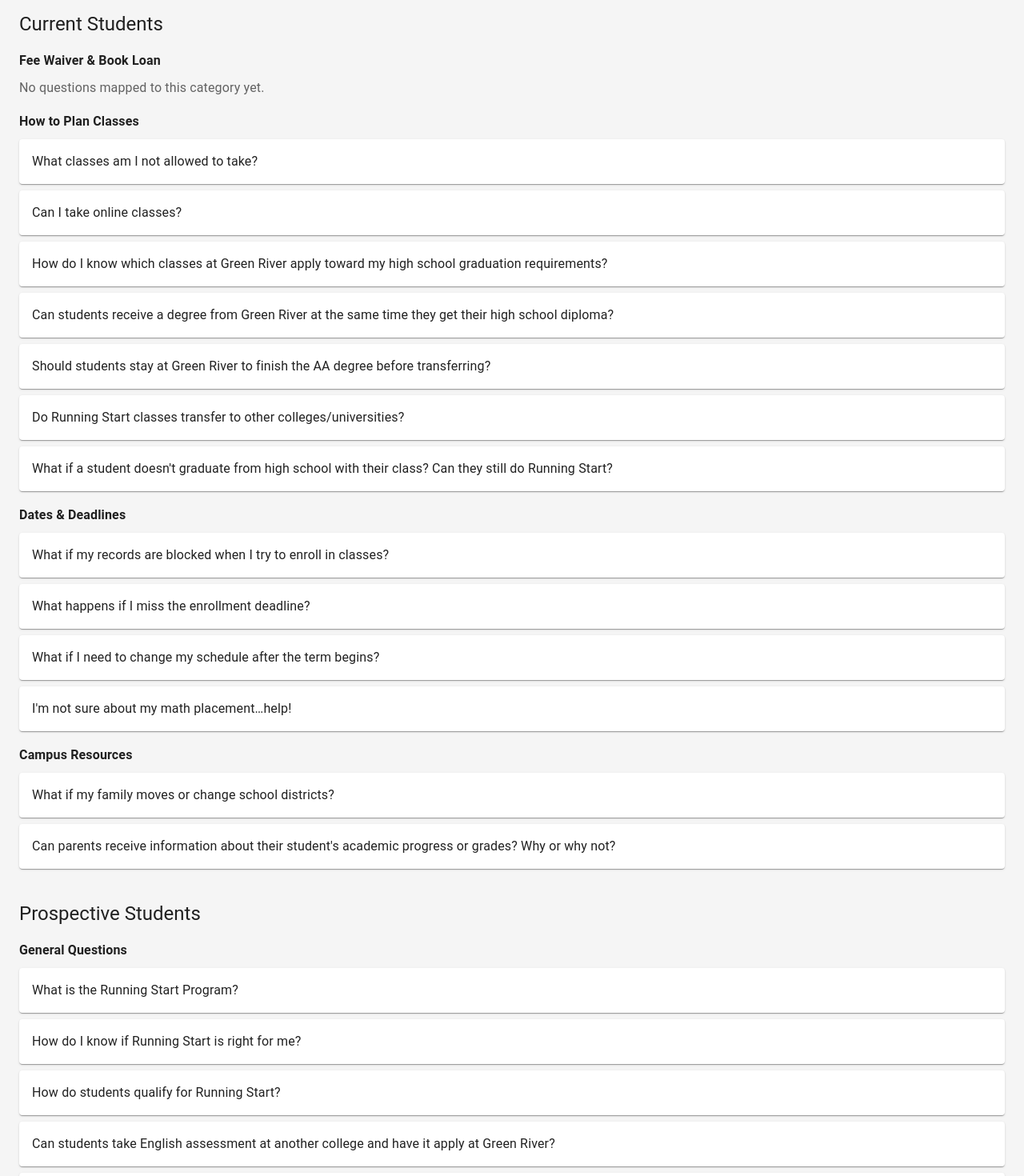
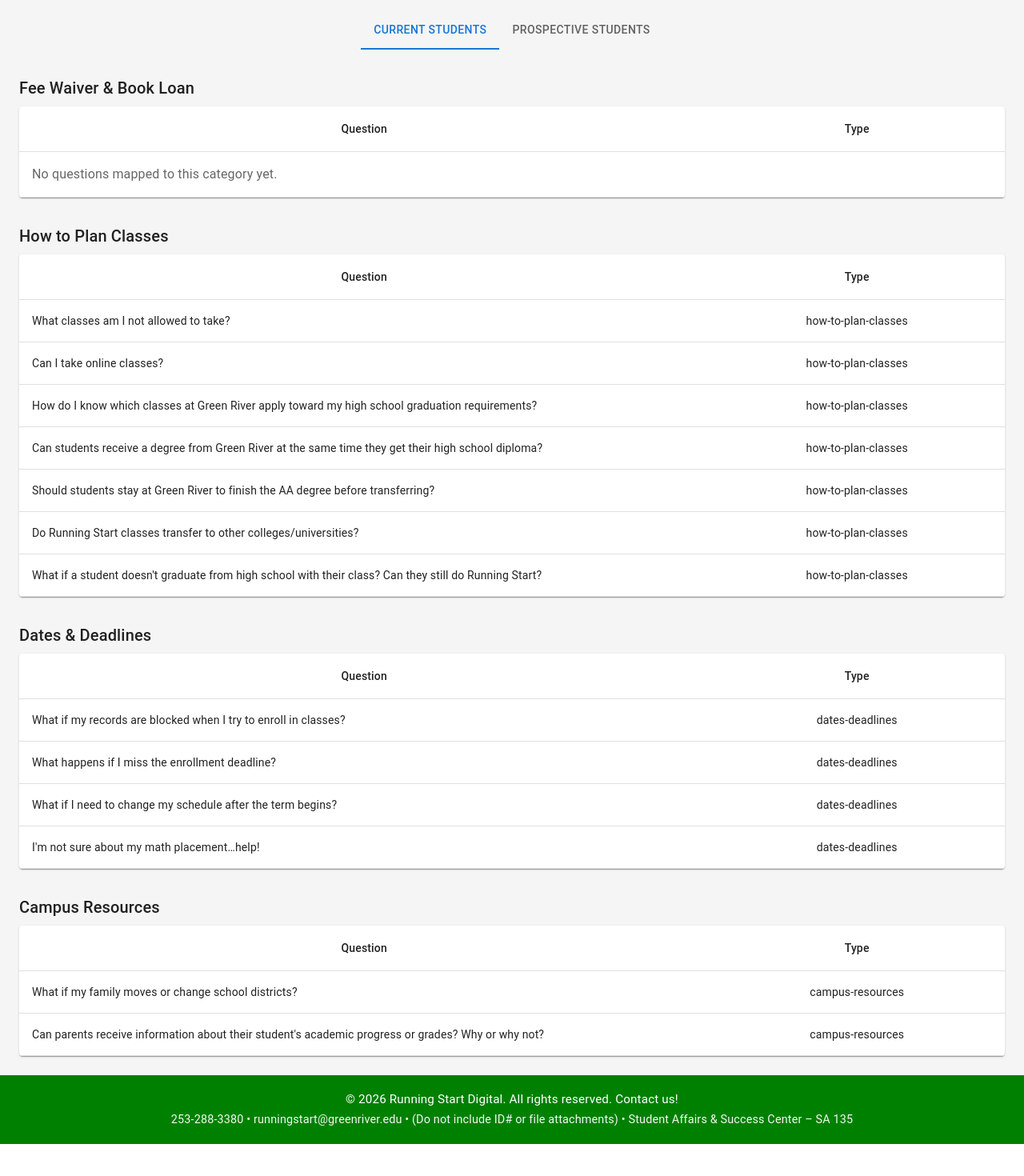
Before and after one commit to alstondsouza1/Running-start-digital-support, a React (Vite) app in the folder frontend/: page /admin in a window 1280 px wide. Shown: the part 140-1610 px from the top of the page at 80% size. After the commit the page ends 1570 px from the top, so only its background shows below. Built offline with nearby package versions, Linux system fonts and the light colour scheme; sample sign-in values are in the browser's storage.

Commit message:
Seperated Current from Prospective questions into a table to tab through different question types

```diff
--- a/frontend/src/pages/Admin.jsx
+++ b/frontend/src/pages/Admin.jsx
@@ -1,5 +1,16 @@
-import { useMemo } from "react";
-import { Box, Typography, Paper } from "@mui/material";
+import { useMemo, useState } from "react";
+import {
+  Box,
+  Typography,
+  Tabs,
+  Tab,
+  Table,
+  TableHead,
+  TableRow,
+  TableCell,
+  TableBody,
+  Paper
+} from "@mui/material";
 
 // partner data
 import { currentStudentsQuestions } from "../data/currentStudent";
@@ -20,9 +31,18 @@
 }
 
 export default function Admin() {
+  const [activeTab, setActiveTab] = useState(0);
+
   const { groupedCurrent, groupedProspective } = useMemo(() => {
-    const adminCurrentQuestions = adaptQuestions(currentStudentsQuestions, "current");
-    const adminProspectiveQuestions = adaptQuestions(prospectiveStudentsQuestions, "prospective");
+    const adminCurrentQuestions = adaptQuestions(
+      currentStudentsQuestions,
+      "current"
+    );
+
+    const adminProspectiveQuestions = adaptQuestions(
+      prospectiveStudentsQuestions,
+      "prospective"
+    );
 
     return {
       groupedCurrent: groupByType(adminCurrentQuestions),
@@ -30,57 +50,69 @@
     };
   }, []);
 
+  const activeGrouped =
+    activeTab === 0 ? groupedCurrent : groupedProspective;
+
+  const activeCategories =
+    activeTab === 0 ? categorySets.current : categorySets.prospective;
+
   return (
     <Box sx={{ p: 3 }}>
       <Typography variant="h4">Admin Dashboard</Typography>
 
-      <Typography variant="h5" sx={{ mt: 3 }}>
-        Current Students
-      </Typography>
+      {/* Tabs */}
+      <Tabs
+        value={activeTab}
+        onChange={(e, newValue) => setActiveTab(newValue)}
+        centered
+        sx={{ mt: 3 }}
+      >
+        <Tab label="Current Students" />
+        <Tab label="Prospective Students" />
+      </Tabs>
 
-      {categorySets.current.map((cat) => (
-        <Box key={cat.id} sx={{ mt: 2 }}>
-          <Typography variant="subtitle1" fontWeight="bold">
+      {/* Category Sections */}
+      {activeCategories.map((cat) => {
+        const questions = activeGrouped[cat.id] || [];
+
+        return (
+          <Box key={cat.id} sx={{ mt: 4 }}>
+            <Typography variant="h6" gutterBottom>
               {cat.name}
             </Typography>
 
-          {(groupedCurrent[cat.id] || []).map((q) => (
-            <Paper key={q.id ?? `${cat.id}-${q.question}`} sx={{ p: 2, mt: 1 }}>
-              {q.question}
-            </Paper>
-          ))}
+            <Paper sx={{ overflowX: "auto" }}>
+              <Table>
+                <TableHead>
+                  <TableRow>
+                    <TableCell align="center" sx={{ width: "70%" }}>Question</TableCell>
+                    <TableCell align="center" sx={{ width: "30%" }}>Type</TableCell>
+                  </TableRow>
+                </TableHead>
 
-          {(groupedCurrent[cat.id] || []).length === 0 && (
-            <Typography color="text.secondary" sx={{ mt: 1 }}>
+                <TableBody>
+                  {questions.length > 0 ? (
+                    questions.map((q) => (
+                      <TableRow key={q.id ?? `${cat.id}-${q.question}`}>
+                        <TableCell>{q.question}</TableCell>
+                        <TableCell align="center">{q.type}</TableCell>
+                      </TableRow>
+                    ))
+                  ) : (
+                    <TableRow>
+                      <TableCell colSpan={2}>
+                        <Typography color="text.secondary">
                           No questions mapped to this category yet.
                         </Typography>
+                      </TableCell>
+                    </TableRow>
                   )}
+                </TableBody>
+              </Table>
+            </Paper>
           </Box>
-      ))}
-
-      <Typography variant="h5" sx={{ mt: 5 }}>
-        Prospective Students
-      </Typography>
-
-      {categorySets.prospective.map((cat) => (
-        <Box key={cat.id} sx={{ mt: 2 }}>
-          <Typography variant="subtitle1" fontWeight="bold">
-            {cat.name}
-          </Typography>
-
-          {(groupedProspective[cat.id] || []).map((q) => (
-            <Paper key={q.id ?? `${cat.id}-${q.question}`} sx={{ p: 2, mt: 1 }}>
-              {q.question}
-            </Paper>
-          ))}
-
-          {(groupedProspective[cat.id] || []).length === 0 && (
-            <Typography color="text.secondary" sx={{ mt: 1 }}>
-              No questions mapped to this category yet.
-            </Typography>
-          )}
-        </Box>
-      ))}
+        );
+      })}
     </Box>
   );
 }
```
Lines whose indentation alone changed are shown as unchanged.
